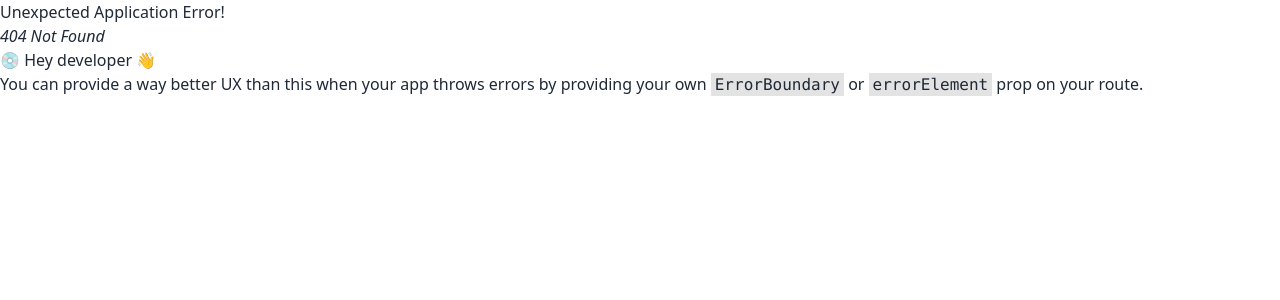
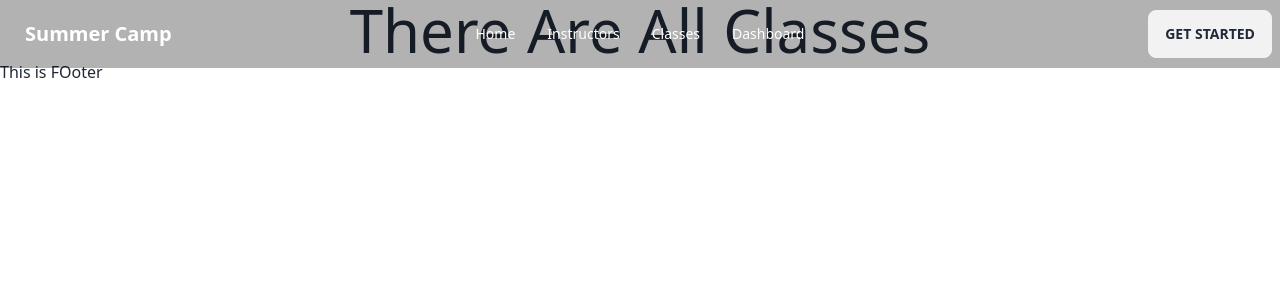
Before and after one commit to sayeed083/Art_of_Sound_Institute_Client_Side, a React (Vite) app: page /allClasses in a window 1280 px wide. Before the commit this address had no page. Shown: the top 300 px of the page. Built offline with nearby package versions, Linux system fonts and the light colour scheme.

Commit message:
Added Navbar

```diff
--- a/src/Layouts/Main.jsx
+++ b/src/Layouts/Main.jsx
@@ -1,9 +1,13 @@
 import { Outlet } from "react-router-dom";
+import Footer from "../Pages/Shared/Footer/Footer";
+import Navbar from "../Pages/Shared/NavBar/Navbar";
 
 const Main = () => {
     return (
         <div>
+            <Navbar></Navbar>
             <Outlet></Outlet>
+            <Footer></Footer>
         </div>
     );
 };
--- /dev/null
+++ b/src/Pages/AllClasses/AllClasses.jsx
@@ -0,0 +1,11 @@
+
+
+const AllClasses = () => {
+    return (
+        <div>
+            <h2 className="text-center text-6xl">There Are All Classes</h2>
+        </div>
+    );
+};
+
+export default AllClasses;
--- /dev/null
+++ b/src/Pages/AllInstructors/AllInstructors.jsx
@@ -0,0 +1,11 @@
+
+
+const AllInstructors = () => {
+    return (
+        <div>
+            <h2 className="text-center text-6xl">There Are All Instructors</h2>
+        </div>
+    );
+};
+
+export default AllInstructors;
--- /dev/null
+++ b/src/Pages/Shared/Footer/Footer.jsx
@@ -0,0 +1,11 @@
+
+
+const Footer = () => {
+    return (
+        <div>
+            <h2>This is FOoter</h2>
+        </div>
+    );
+};
+
+export default Footer;
--- /dev/null
+++ b/src/Pages/Shared/NavBar/Navbar.jsx
@@ -0,0 +1,42 @@
+import { Link } from "react-router-dom";
+
+
+const Navbar = () => {
+
+
+    const navsections = <>
+     <li><Link to="/">Home</Link></li>
+     <li><Link to="/allInstructors">Instructors</Link></li>
+     <li><Link to="/allClasses">Classes</Link></li>
+     <li><Link to="/"> Dashboard</Link></li>
+    </>
+
+
+    return (
+        <div>
+            <div className="navbar fixed z-10 bg-opacity-30 max-w-screen-xl text-white bg-black">
+                <div className="navbar-start">
+                    <div className="dropdown">
+                        <label tabIndex={0} className="btn btn-ghost lg:hidden">
+                            <svg xmlns="http://www.w3.org/2000/svg" className="h-5 w-5" fill="none" viewBox="0 0 24 24" stroke="currentColor"><path strokeLinecap="round" strokeLinejoin="round" strokeWidth="2" d="M4 6h16M4 12h8m-8 6h16" /></svg>
+                        </label>
+                        <ul tabIndex={0} className="menu menu-compact dropdown-content mt-3 p-2 shadow bg-base-100 rounded-box w-52">
+                            {navsections}
+                        </ul>
+                    </div>
+                    <a className="btn btn-ghost normal-case text-xl">Summer Camp</a>
+                </div>
+                <div className="navbar-center hidden lg:flex">
+                    <ul className="menu menu-horizontal px-1">
+                        {navsections}
+                    </ul>
+                </div>
+                <div className="navbar-end">
+                    <a className="btn">Get started</a>
+                </div>
+            </div>
+        </div>
+    );
+};
+
+export default Navbar;
--- a/src/main.jsx
+++ b/src/main.jsx
@@ -8,6 +8,9 @@ import { router } from './Routes/Routes';
 
 ReactDOM.createRoot(document.getElementById('root')).render(
   <React.StrictMode>
-    <RouterProvider router={router} />
+
+    <div className='max-w-screen-xl mx-auto'>
+      <RouterProvider router={router} />
+    </div>
   </React.StrictMode>,
 )
```
Also changed, not shown: src/Routes/Routes.jsx (+11 -1 lines).
